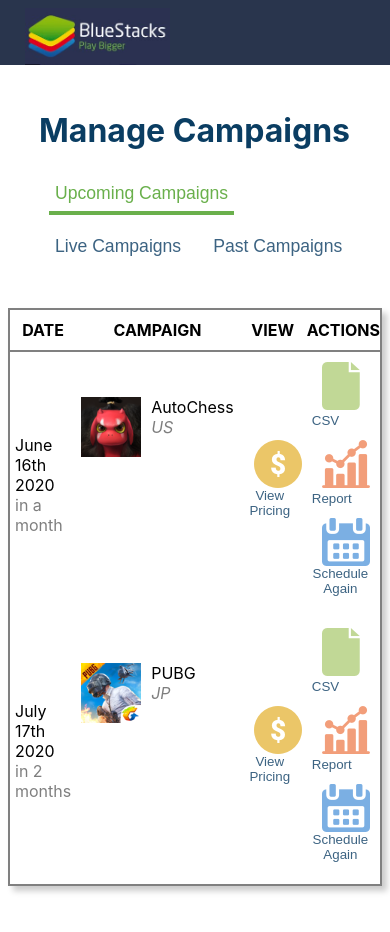
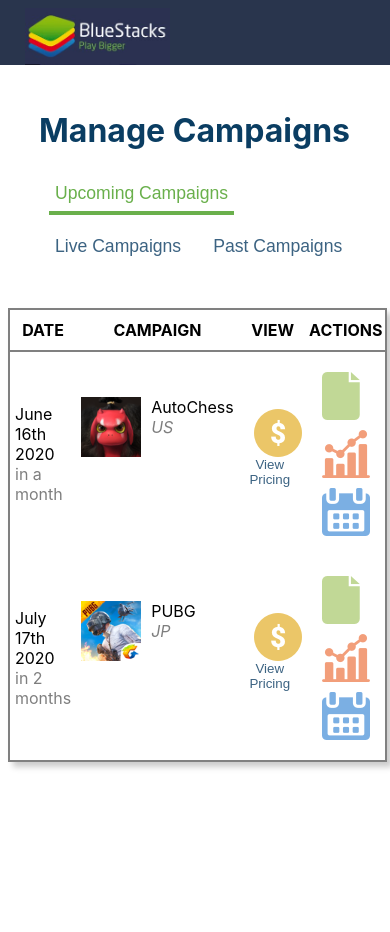
Before and after one commit to nipunjindal2/blue-stacks, a React (Create React App) app: page / in a window 390 px wide. Shown: the top 932 px of the page. After the commit the page ends 844 px from the top, so only its background shows below. Built offline with nearby package versions, Linux system fonts and the light colour scheme.

Commit message:
Update DisplayTable.css

```diff
--- a/src/components/Campaign/DisplayTable/DisplayTable.css
+++ b/src/components/Campaign/DisplayTable/DisplayTable.css
@@ -13,7 +13,7 @@
     margin-bottom: -5px;
 }
 
-body tr td{
+ body tr td{
     border-bottom: 1px solid #CCC;
 }
 
@@ -65,7 +65,7 @@
         border-spacing: 0px;
         padding: 8px ;
         margin-top: 10px;
-        margin-left: -31px;
+        margin-left: -3px;
     }
     .mainTable thead tr{
         border-bottom: 2px solid black;
@@ -85,6 +85,16 @@
     .actions{
         padding: 25px 0;
     }
+
+    .icon{
+        display: none
+    }
+
+    .png{
+        display: flex;
+        margin: 10px;
+    }
+
 
 }
 
```
